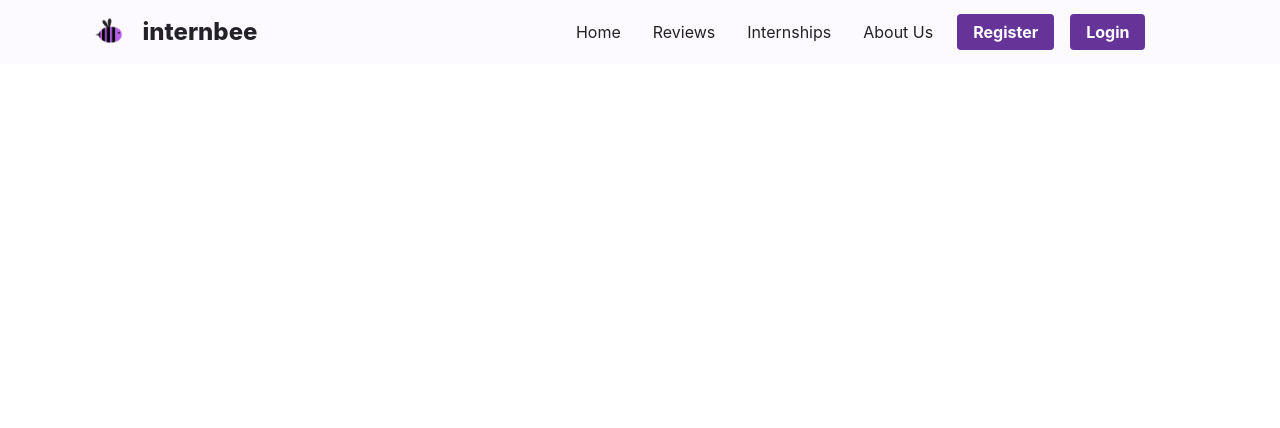
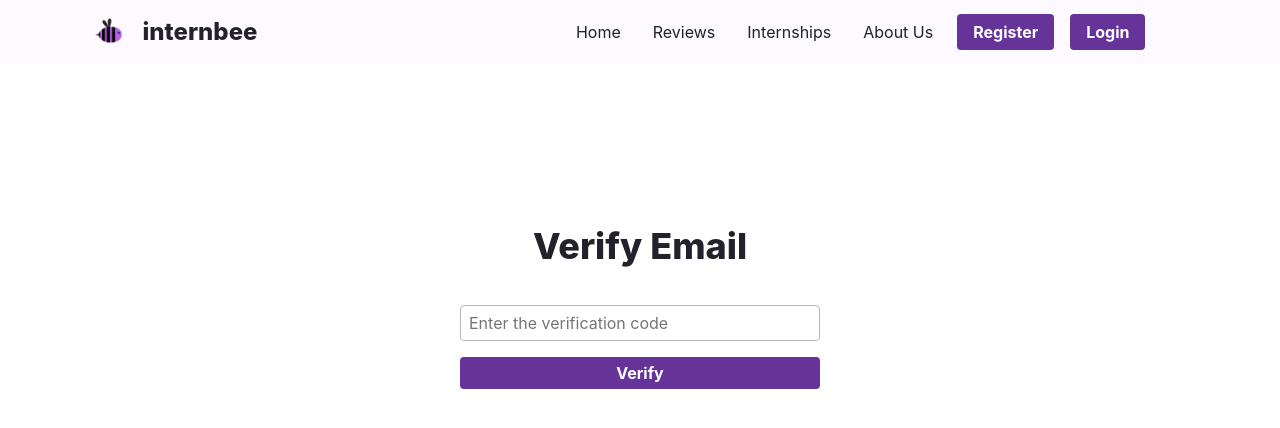
Before and after one commit to znamazbayeva/internbee, a React (Create React App) app in the folder frontend/: page /verify in a window 1280 px wide. Shown: the top 428 px of the page. Built offline with nearby package versions, Linux system fonts and the light colour scheme.

Commit message:
feat: two-factor authentication

```diff
--- a/frontend/src/App.js
+++ b/frontend/src/App.js
@@ -11,6 +11,7 @@ import { CPrivateRoute, FPrivateRoute } from "./private/PrivateRoute";
 import "./App.css";
 import Navbar from "./components/Navbar/Navbar";
 import Internships from "./components/Internship/Internships";
+import VerifyEmail from "./components/Login/VerifyEmail";
 
 function App() {
   return (
@@ -23,6 +24,7 @@ function App() {
           <Route exact path="/freelance/signup" component={FreelanceSignup} />
           <Route exact path="/login" component={Login} />
           <Route exact path="/search/internships/" component={Internships} />
+		  <Route exact path="/verify/" component={VerifyEmail} />
 
 					<CPrivateRoute
 						exact
--- a/frontend/src/components/Login/Login.js
+++ b/frontend/src/components/Login/Login.js
@@ -23,7 +23,7 @@ function Login({ login, isAuthenticated, isStudent }) {
   };
 
 	if (isAuthenticated && isStudent) {
-		return <Redirect to="/student/dashboard" />;
+		return <Redirect to="/verify/" />;
 	} else if (isAuthenticated && !isStudent) {
 		return <Redirect to="/freelance/dashboard" />;
 	} else {
--- a/frontend/src/components/Login/VerifyEmail.js
+++ b/frontend/src/components/Login/VerifyEmail.js
@@ -1,8 +1,39 @@
-import React from 'react'
+import React, { useState } from "react";
+import { Link, Redirect, useLocation } from "react-router-dom";
+function VerifyEmail()  {
+const [verify, setVerify] = useState("");
+const [redirect, setRedirect] = useState(false);
 
-function VerifyEmail() {
+  const loginChange = (e) => {
+    setVerify(e.target.value)
+  };
+  const handleLoginSubmit = (e) => {
+    e.preventDefault();
+    setRedirect(true);
+
+  };
   return (
-    <div>VerifyEmail</div>
+    <div className="LoginMain">
+        <div>
+        <h2 class="LoginTitle">Verify Email</h2>
+        <div className="formCss">
+            <form className="LoginForm" onSubmit={(e) => handleLoginSubmit(e)}>
+                <div>
+                    <input
+                        type="text"
+                        className="LoginInput"
+                        onChange={(e) => loginChange(e)}
+                        placeholder="Enter the verification code"
+                        name="verify"
+                        value={verify}
+                    />
+                </div>
+                <button className="login__btn">Verify</button>
+            </form>
+        </div>
+        { redirect ? (<Redirect push to="/student/dashboard/"/>) : null }
+    </div>
+</div>
   )
 }
 
```
Also changed, not shown: frontend/src/components/HomePage.js (+0 -10 lines).
